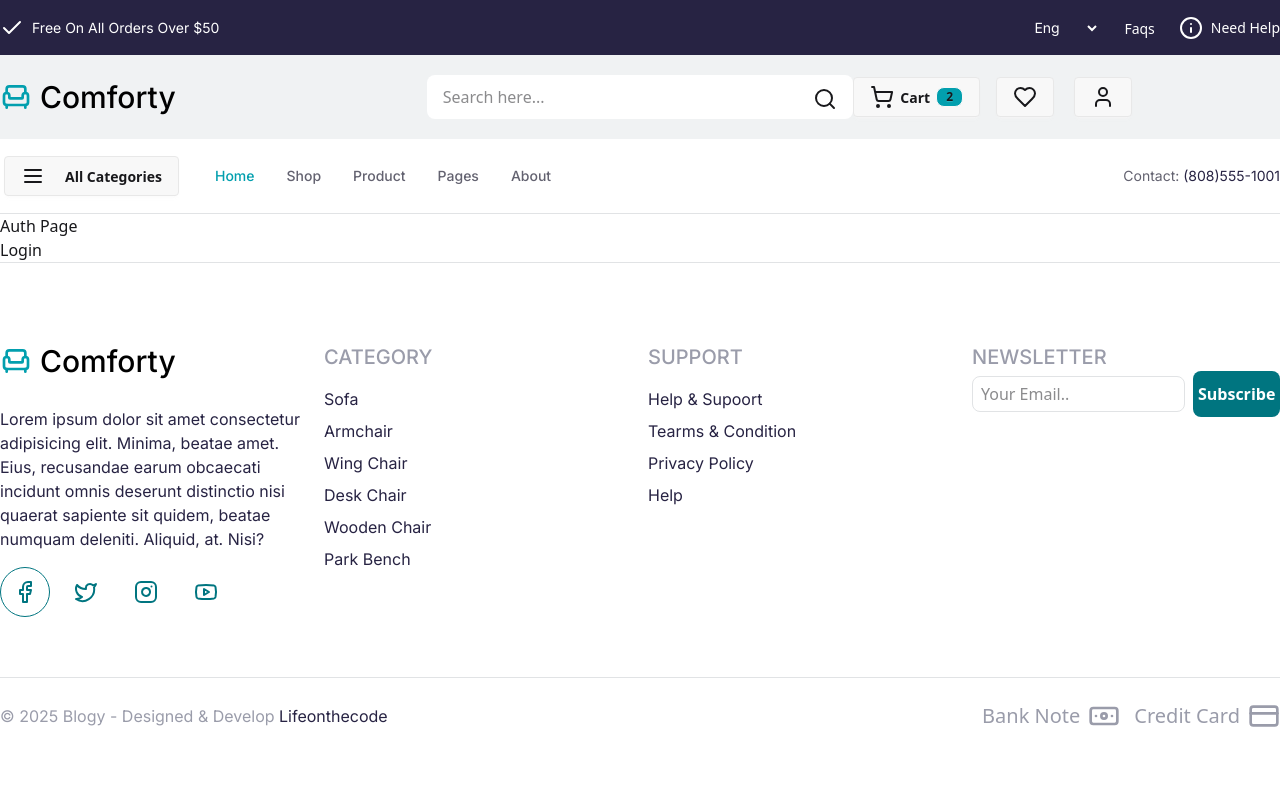
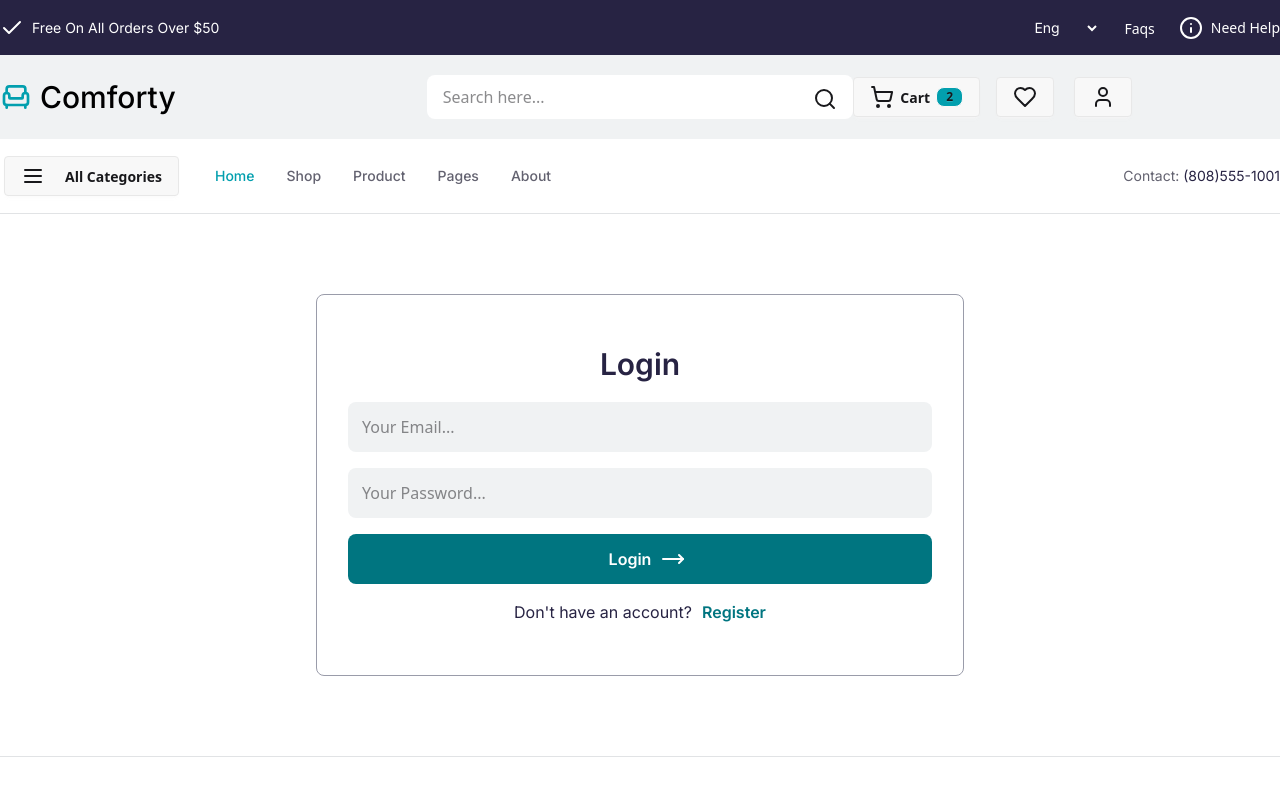
Before and after one commit to bdancost/ecommerce_app, a React (Vite) app: page /auth/login in a window 1280 px wide. Shown: the top 800 px of the page. Built offline with nearby package versions, Linux system fonts and the light colour scheme.

Commit message:
Adicionando page Login

```diff
--- a/src/Pages/Auth/Auth.jsx
+++ b/src/Pages/Auth/Auth.jsx
@@ -3,7 +3,6 @@ import { Outlet } from "react-router";
 const Auth = () => {
   return (
     <div>
-      Auth Page
       <Outlet />
     </div>
   );
--- a/src/Pages/Auth/Login/Login.jsx
+++ b/src/Pages/Auth/Login/Login.jsx
@@ -1,5 +1,44 @@
+import { MoveRight } from "lucide-react";
+import { Link } from "react-router";
+
 const Login = () => {
-  return <div>Login</div>;
+  return (
+    <div className="lg:container mx-auto p-[80px]">
+      <div className="max-w-[648px] w-full min-h-[382px] p-[31px] mx-auto flex items-center justify-center flex-col rounded-lg border-[1px] border-[#9a9caa]">
+        <h3 className="text-3xl text-[#272343] font-semibold font-inter capitalize mb-5">
+          Login
+        </h3>
+        <form
+          action="#"
+          className="flex flex-col items-center w-full space-y-4"
+        >
+          <input
+            type="email"
+            placeholder="Your Email..."
+            className="w-full h-[50px] bg-[#f0f2f3] rounded-lg pl-3.5"
+          />
+          <input
+            type="password"
+            placeholder="Your Password..."
+            className="w-full h-[50px] bg-[#f0f2f3] rounded-lg pl-3.5"
+          />
+          <button
+            type="submit"
+            className="w-full h-[50px] bg-[#007580] rounded-lg pl-3.5 text-base text-white font-semibold font-inter capitalize flex items-center justify-center cursor-pointer gap-2.5"
+          >
+            Login <MoveRight />
+          </button>
+        </form>
+        <p className="text-base text-[#272343] font-normal font-inter flex items-center justify-center gap-2.5 mt-4">
+          Don't have an account?
+          <Link to={"/auth/register"} className="text-[#007580] font-semibold">
+            Register
+          </Link>
+          {""}
+        </p>
+      </div>
+    </div>
+  );
 };
 
 export default Login;
--- a/src/Pages/Auth/Register/Register.jsx
+++ b/src/Pages/Auth/Register/Register.jsx
@@ -1,3 +1,4 @@
+import { MoveRight } from "lucide-react";
 import { Link } from "react-router";
 
 const Register = () => {
@@ -18,18 +19,26 @@ const Register = () => {
           />
           <input
             type="email"
-            placeholder="Your Name..."
+            placeholder="Your Email..."
+            className="w-full h-[50px] bg-[#f0f2f3] rounded-lg pl-3.5"
+          />
+          <input
+            type="password"
+            placeholder="Your Password..."
             className="w-full h-[50px] bg-[#f0f2f3] rounded-lg pl-3.5"
           />
           <button
             type="submit"
-            className="w-full h-[50px] bg-[#007580] rounded-lg pl-3.5"
+            className="w-full h-[50px] bg-[#007580] rounded-lg pl-3.5 text-base text-white font-semibold font-inter capitalize flex items-center justify-center cursor-pointer gap-2.5"
           >
-            Register
+            Register <MoveRight />
           </button>
         </form>
-        <p>
-          Don't have an account?<Link to={"/auth/login"}>Login</Link>
+        <p className="text-base text-[#272343] font-normal font-inter flex items-center justify-center gap-2.5 mt-4">
+          Don't have an account?
+          <Link to={"/auth/login"} className="text-[#007580] font-semibold">
+            Login
+          </Link>
           {""}
         </p>
       </div>
```
